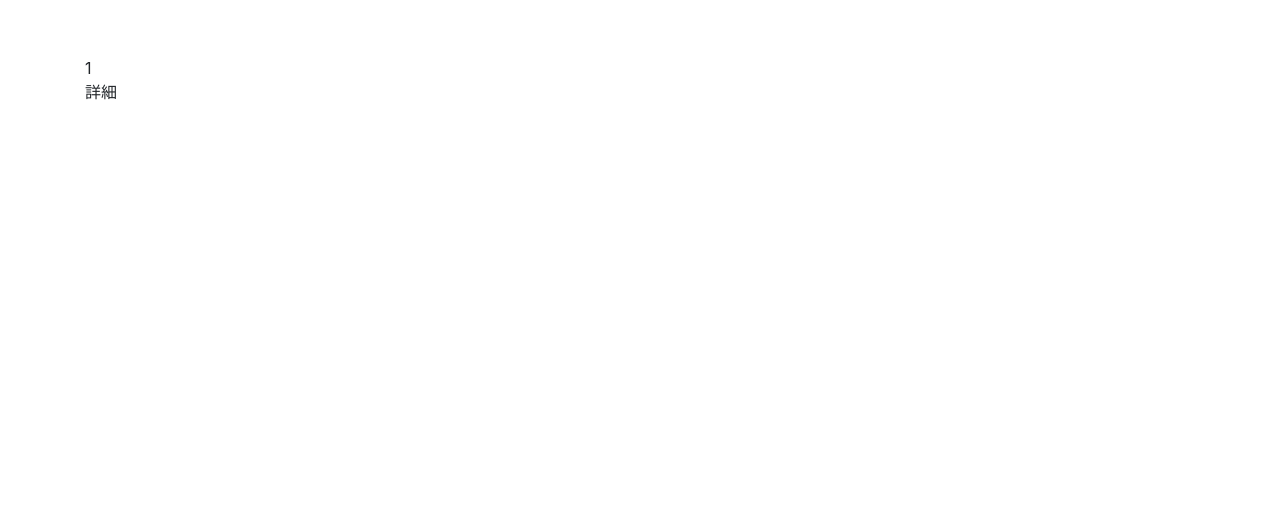
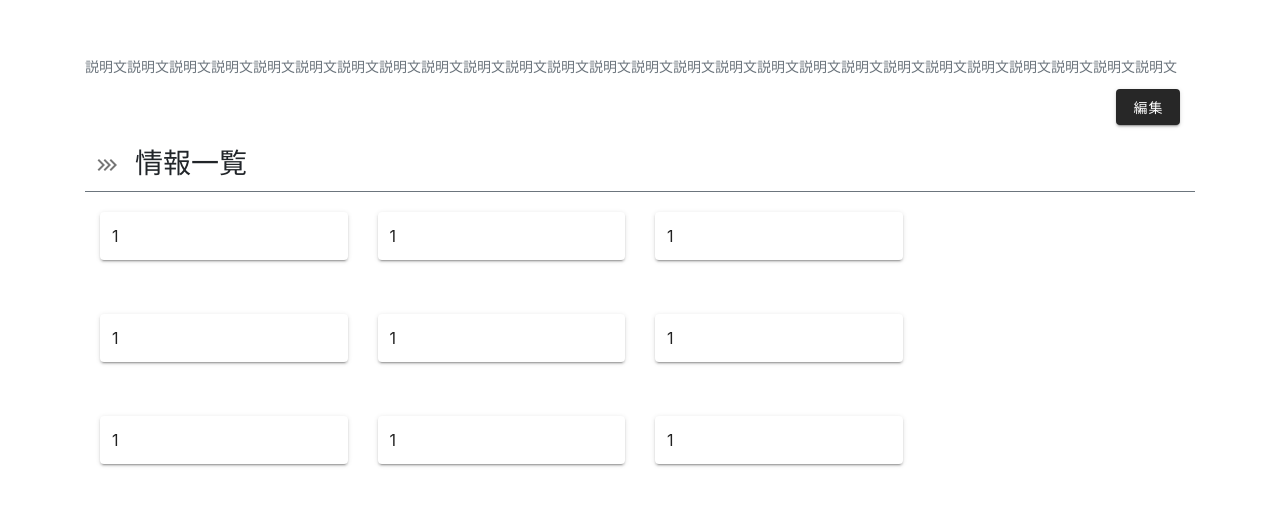
Before and after one commit to horki4455/-brain-book-shelf, a Nuxt app: page /books/1 in a window 1280 px wide. Shown: the part 820-1326 px from the top of the page. Before the commit the page ends 936 px from the top, so only its background shows below. Built offline with nearby package versions, Linux system fonts and the light colour scheme.

Commit message:
[WIP]add: 詳細ページ

```diff
--- a/layouts/default.vue
+++ b/layouts/default.vue
@@ -2,7 +2,7 @@
   <div>
     <v-app class="app">
       <v-app-bar color="primary" app dark hight="60">
-        <v-toolbar-title>Vuetify</v-toolbar-title>
+        <v-toolbar-title>Brain BookSheld</v-toolbar-title>
         <v-spacer></v-spacer>
         <v-toolbar-items>
           <v-menu offset-y>
--- a/pages/books/_id.vue
+++ b/pages/books/_id.vue
@@ -1,16 +1,76 @@
 <template>
   <div>
-    <div>{{ count }}</div>
-    <div>詳細</div>
+    <div
+      class="text-muted small"
+    >説明文説明文説明文説明文説明文説明文説明文説明文説明文説明文説明文説明文説明文説明文説明文説明文説明文説明文説明文説明文説明文説明文説明文説明文説明文説明文</div>
+    <v-dialog v-model="dialog" width="500">
+      <template v-slot:activator="{ on, attrs }">
+        <div class="col-12 clearfix">
+          <v-btn class="float-right" color="red lighten-2" dark v-bind="attrs" v-on="on">編集</v-btn>
+        </div>
+      </template>
+
+      <v-card>
+        <v-card-title class="text-h5 grey lighten-2">Privacy Policy</v-card-title>
+
+        <v-card-text>ダイアログ作成データ</v-card-text>
+
+        <v-divider></v-divider>
+
+        <v-card-actions>
+          <v-spacer></v-spacer>
+          <v-btn color="primary" text @click="dialog = false">I accept</v-btn>
+        </v-card-actions>
+      </v-card>
+    </v-dialog>
+    <h3 class="border-bottom border-secondary" style="padding:10px">
+      <v-icon class="pr-3">mdi-chevron-triple-right</v-icon>情報一覧
+    </h3>
+    <v-form>
+      <v-container>
+        <v-row>
+          <v-col cols="6" sm="6" md="3" class="ma-5">
+            <v-text-field label="ID" readonly v-model="tableItems.id" solo />
+          </v-col>
+          <v-col cols="6" sm="6" md="3" solo>
+            <v-text-field label="ID" readonly v-model="tableItems.id" solo />
+          </v-col>
+          <v-col cols="6" sm="6" md="3" solo>
+            <v-text-field label="ID" readonly v-model="tableItems.id" solo />
+          </v-col>
+        </v-row>
+        <v-row>
+          <v-col cols="6" sm="6" md="3" class="ma-5">
+            <v-text-field label="ID" readonly v-model="tableItems.id" solo />
+          </v-col>
+          <v-col cols="6" sm="6" md="3" solo>
+            <v-text-field label="ID" readonly v-model="tableItems.id" solo />
+          </v-col>
+          <v-col cols="6" sm="6" md="3" solo>
+            <v-text-field label="ID" readonly v-model="tableItems.id" solo />
+          </v-col>
+        </v-row>
+        <v-row>
+          <v-col cols="6" sm="6" md="3" class="ma-5">
+            <v-text-field label="ID" readonly v-model="tableItems.id" solo />
+          </v-col>
+          <v-col cols="6" sm="6" md="3" solo>
+            <v-text-field label="ID" readonly v-model="tableItems.id" solo />
+          </v-col>
+          <v-col cols="6" sm="6" md="3" solo>
+            <v-text-field label="ID" readonly v-model="tableItems.id" solo />
+          </v-col>
+        </v-row>
+      </v-container>
+    </v-form>
   </div>
 </template>
 <script lang="ts">
 import { ref } from '@vue/composition-api'
 export default {
   setup() {
-    const count = ref(1)
-
-    return { count }
+    const tableItems = { id: 1, name: '柴山はるみ', score: 51, kind: '大阪府' }
+    return { tableItems }
   },
 }
 </script>
--- a/pages/books/index.vue
+++ b/pages/books/index.vue
@@ -27,10 +27,7 @@
 
     <span>
       <div class="my-3">
-        <v-icon>
-          mdi-chevron-triple-right
-          Google @Google
-        </v-icon>本一覧情報
+        <v-icon>mdi-chevron-triple-right</v-icon>本一覧情報
       </div>
     </span>
     <!-- TODO：バリデーションかける -->
@@ -40,7 +37,7 @@
       hide-details
       v-model="search"
       outlined
-      class="ma-2"
+      class="my-5"
     ></v-text-field>
     <v-app>
       <v-container>
@@ -50,11 +47,13 @@
           class="elevation-10"
           :filter="filter"
           :search="search"
+          outlined
+          @click:row="onClickEvent"
         >
           <template slot="items" slot-scope="row">
             <td>{{row.item.name}}</td>
             <td>{{row.item.score}}</td>
-            <td>{{row.item.birthplace}}</td>
+            <td>{{row.item.kind}}</td>
           </template>
         </v-data-table>
       </v-container>
@@ -62,32 +61,31 @@
   </div>
 </template>
 <script lang="ts">
-import { ref } from '@vue/composition-api'
-export default {
-  setup() {
+import { ref, defineComponent } from '@vue/composition-api'
+export default defineComponent({
+  setup(_, context) {
+    const router = context.root.$router
     // テーブルに関するデータ
     const header = [
-      { text: '名前', value: 'name' },
-      { text: '点数', value: 'score' },
-      { text: '出身地', value: 'birthplace' },
+      { text: 'タイトル', value: 'name' },
+      { text: 'ページ数', value: 'score' },
+      { text: 'ジャンル', value: 'kind' },
     ]
     const tableItems = [
-      { name: '柴山はるみ', score: 51, birthplace: '大阪府' },
-      { name: '岡田雅彦', score: 48, birthplace: '宮崎県' },
-      { name: '若槻建', score: 67, birthplace: '長野県' },
-      { name: '宮下詩織', score: 23, birthplace: '大阪府' },
-      { name: '車慎之介', score: 43, birthplace: '岡山県' },
-      { name: '武藤里穂', score: 79, birthplace: '大阪府' },
-      { name: '金子宏行', score: 82, birthplace: '神奈川県' },
-      { name: '草野彩華', score: 12, birthplace: '静岡県' },
-      { name: '海音寺薫', score: 45, birthplace: '群馬県' },
-      { name: '堤咲', score: 100, birthplace: '兵庫県' },
+      { id: 1, name: '柴山はるみ', score: 51, kind: '大阪府' },
+      { id: 2, name: '岡田雅彦', score: 48, kind: '宮崎県' },
+      { id: 3, name: '若槻建', score: 67, kind: '長野県' },
+      { id: 4, name: '宮下詩織', score: 23, kind: '大阪府' },
+      { id: 5, name: '車慎之介', score: 43, kind: '岡山県' },
     ]
     const search = ref('')
     const dialog = ref(false)
+    const onClickEvent = () => {
+      router.push('books/78')
+    }
 
-    return { header, tableItems, search, dialog }
+    return { header, tableItems, search, dialog, onClickEvent }
   },
-}
+})
 </script>
 <style></style>
```
